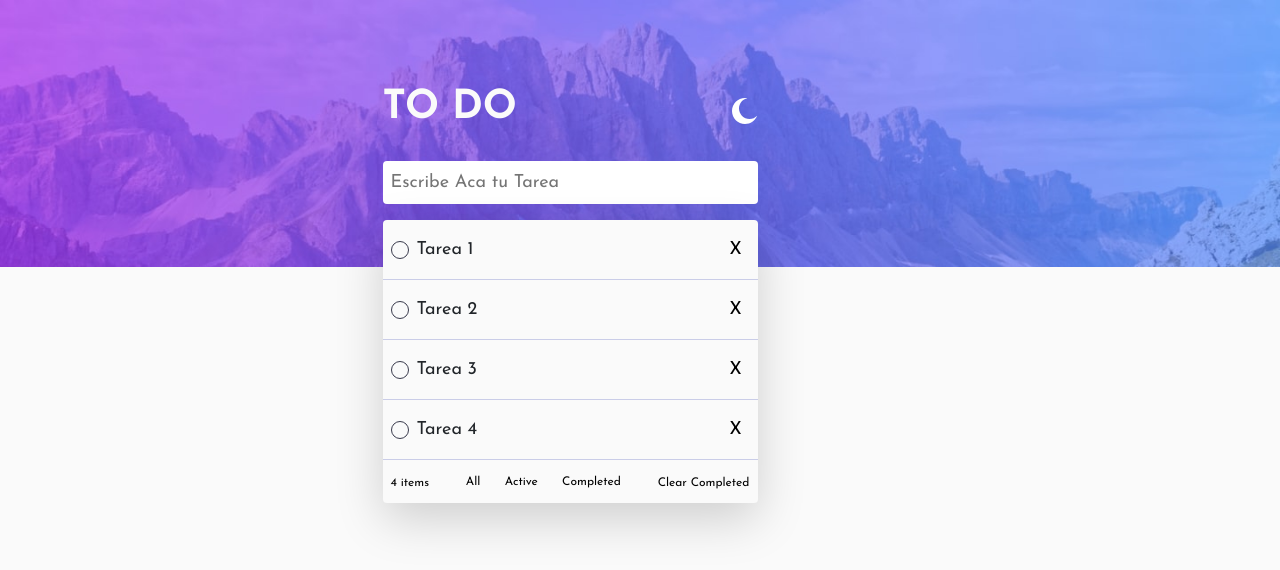
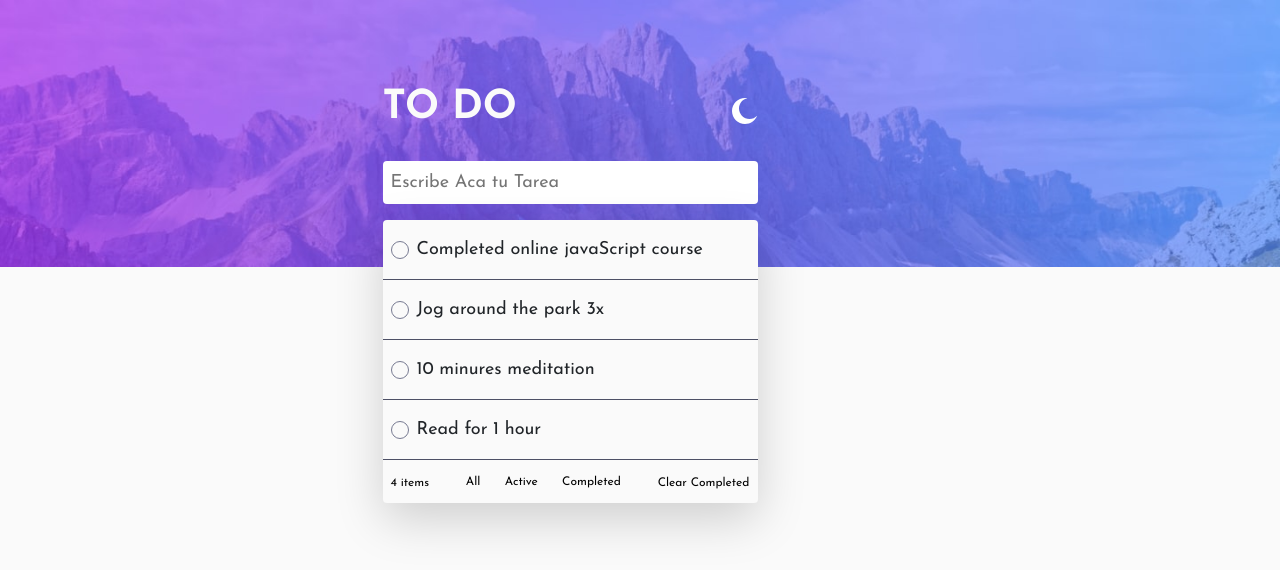
Before and after one commit to juligomezdos/App_web_Tasks_Challenge_Front_Mentor, an Angular app: page / in a window 1280 px wide. Shown: the top 570 px of the page. Built offline with nearby package versions, Linux system fonts and the light colour scheme.

Commit message:
modo claro y modo oscuro completamente configurado, boton de delete para cada tarea funcionando correctamente

```diff
--- a/src/app/app.component.html
+++ b/src/app/app.component.html
@@ -1,11 +1,11 @@
 <!DOCTYPE html>
-<html lang="en">
+<html lang="en" >
 <head>
   <meta charset="UTF-8">
   <meta name="viewport" content="width=device-width, initial-scale=1.0"> <!-- displays site properly based on user's device -->
   <link rel="icon" type="image/png" sizes="32x32" href="./images/favicon-32x32.png">
 </head>
 <body>
-<app-to-do-day></app-to-do-day>
+<app-to-do-day (darkModeChanged)="handleDarkModeChange($event)"></app-to-do-day>
 </body>
 </html>
--- a/src/app/app.component.ts
+++ b/src/app/app.component.ts
@@ -2,7 +2,7 @@ import { Component } from '@angular/core';
 import { CommonModule } from '@angular/common';
 import { RouterOutlet } from '@angular/router';
 import { ToDoDayComponent } from './components/to-do-day/to-do-day.component';
-import { FormsModule } from '@angular/forms'
+import { FormsModule } from '@angular/forms';
 
 
 
@@ -11,9 +11,18 @@ import { FormsModule } from '@angular/forms'
   standalone: true,
   imports: [CommonModule, RouterOutlet, ToDoDayComponent, FormsModule],
   templateUrl: './app.component.html',
-  styleUrl: './app.component.scss'
+  styleUrl: './app.component.scss',
 })
 export class AppComponent {
-  title = 'ToDoApp';
+  //@ViewChild(ToDoDayComponent) hijo!: ToDoDayComponent;
+
+  handleDarkModeChange(darkMode: boolean) {
+     //Manejar el cambio de modo oscuro aquí en el componente padre
+    if (darkMode) {
+      document.body.classList.add('dark-theme');
+    } else {
+      document.body.classList.remove('dark-theme');
+    }
+  }
 
 }
--- a/src/app/components/to-do-day/to-do-day.component.html
+++ b/src/app/components/to-do-day/to-do-day.component.html
@@ -1,4 +1,4 @@
-<div class="contenedor-principal vh-100" [ngClass]="{ 'dark-theme': darkMode }">
+<div class="contenedor-principal h-100" [ngClass]="{ 'dark-theme': darkMode }">
   <div class="img-fondo w-100">
     <img class="w-100" [src]="darkDay">
   </div>
@@ -11,29 +11,29 @@
         </button>
       </div>
       <div class="mt-3 mb-3 ">
-        <input (keydown.enter)="newTask()" class="w-100 p-2  border border-0 rounded-1" type="text" placeholder="Escribe Aca tu Tarea" [(ngModel)]="newTaskDescription">
+        <input (keydown.enter)="newTask()" class="w-100 p-2  border border-0 rounded-1" type="text" placeholder="Escribe Aca tu Tarea" [(ngModel)]="newTaskDescription" [ngClass]="{ 'contenedor-principal-dark': darkMode }">
       </div>
 
       <!-- TASKS -->
       <div class="container inferior-card rounded-1 shadow-lg" [ngClass]="{ 'contenedor-principal-dark': darkMode }">
         <ul>
-          <li class="d-flex w-100 p-2 borde-delgado align-items-center" *ngFor="let task of tasks; let index = index" [ngClass]="{ 'completed': task.completed === true}">
+          <li class="d-flex w-100 p-2 borde-delgado align-items-center" *ngFor="let task of tasks; let index = index" (mouseover)="showDeleteButton(index)" (mouseleave)="hideDeleteButton(index)">
             <input class="p-2" type="checkbox" [(ngModel)]="task.check"  >
-            <p class="p-2">{{ task.description }}</p>
-            <button class=" ms-auto p-2 border border-0" (click)="deleteTask(index)">X</button>
+            <p [ngClass]="{ 'completed': task.completed }" class="p-2">{{ task.description }}</p>
+            <button class=" inactive ms-auto p-2 border border-0" (click)="deleteTask(index)" [ngClass]="{ 'active': task.deleteIconTask, 'Dark-Grayish-Blue': darkMode }">X</button>
          </li>
         </ul>
-      <div class="container d-flex justify-content-between p-2">
+      <div class="container d-flex justify-content-between p-2" >
         <div>
-          <button class="border-0 fuente-10">{{ tasks.length }} items</button>
+          <button class="border-0 fuente-10"  [ngClass]="{ 'Dark-Grayish-Blue': darkMode }">{{ tasks.length }} items</button>
         </div>
         <div class="d-flex w-50 justify-content-around " >
-          <button (click)="selectAll()" class="border-0 fuente-10">All </button>
-          <button (click)="taskActive()" class="border-0 fuente-10">Active</button>
-          <button (click)="taskCompleted()" class="border-0 fuente-10">Completed</button>
+          <button (click)="selectAll()" class="border-0 fuente-10 btn-AllTasks" [ngClass]="{ 'Dark-Grayish-Blue': darkMode }">All </button>
+          <button (click)="taskActive()" class="border-0 fuente-10 btn-AllTasks" [ngClass]="{ 'Dark-Grayish-Blue': darkMode }">Active</button>
+          <button (click)="taskCompleted()" class="border-0 fuente-10 btn-AllTasks" [ngClass]="{ 'Dark-Grayish-Blue': darkMode }">Completed</button>
         </div>
         <div>
-          <button (click)="deleteTaskCompleted()" class="border-0 fuente-10">Clear Completed</button>
+          <button (click)="deleteTaskCompleted()" class="border-0 fuente-10 btn-AllTasks" [ngClass]="{ 'Dark-Grayish-Blue': darkMode }">Clear Completed</button>
         </div>
     </div>
   </div>
--- a/src/app/components/to-do-day/to-do-day.component.scss
+++ b/src/app/components/to-do-day/to-do-day.component.scss
@@ -4,15 +4,24 @@
   box-sizing: border-box;
 }
 
-
+.inactive {
+  display: none;
+}
+.active {
+  display: block;
+}
 
 button {
   background-color: transparent;
 }
 
+.btn-AllTasks:hover {
+  color: var(--Bright-Blue); /* Cambia el color de fondo a azul cuando el mouse está sobre el botón */
+}
+
 .completed {
   text-decoration: line-through;
-  background-color: aqua;
+  color: var(--Dark-Grayish-Blue);
 }
 
 ul {
@@ -32,14 +41,14 @@ input[type="checkbox"] {
   width: 15px; /* Define el tamaño del checkbox */
   height: 15px; /* Define el tamaño del checkbox */
   border-radius: 50%; /* Hace que el checkbox sea redondo */
-  border: 1px solid hsl(237, 14%, 26%); /* Añade un borde */
+  border: 1px solid var(--Dark-Grayish-Blue); /* Añade un borde */
   outline: none; /* Elimina el contorno predeterminado al enfocar */
   cursor: pointer; /* Cambia el cursor al pasar sobre el checkbox */
 }
 
 /* Estilo del checkbox cuando está marcado */
 input[type="checkbox"]:checked {
-  background-color: #007bff; /* Cambia el color de fondo cuando el checkbox está marcado */
+  background-image: linear-gradient(to right, hsl(192, 100%, 67%), hsl(280, 87%, 65%));
 }
 
 .img-fondo {
@@ -59,16 +68,8 @@ input[type="checkbox"]:checked {
   background-color: transparent;
 }
 
-.Light-Grayish-Blue {
-  color: var(--Light-Grayish-Blue);
-}
-
 .borde-delgado {
-  border-bottom: 0.2px solid var(--DLight-Grayish-Blue);
-}
-
-.Very-Dark-Grayish-Blue {
-  color: var(--DVery-Dark-Grayish-Blue);
+  border-bottom: 0.1px solid var(--DCVery-Dark-Grayish-Blue);
 }
 
 .contenedor-principal {
@@ -79,10 +80,14 @@ input[type="checkbox"]:checked {
 
 .contenedor-principal-dark {
   background-color: var(--Very-Dark-Desaturated-Blue);
+  color: var(--Light-Grayish-Blue);
+}
+
+.Dark-Grayish-Blue {
+  color: var(--Dark-Grayish-Blue);
 }
 
 .dark-theme {
-  color: var(--Very-Light-Gray);
   background-color: var(--Very-Dark-Blue);
 }
 
--- a/src/app/components/to-do-day/to-do-day.component.ts
+++ b/src/app/components/to-do-day/to-do-day.component.ts
@@ -1,4 +1,4 @@
-import { Component } from '@angular/core';
+import { Component, EventEmitter, Output } from '@angular/core';
 import { CommonModule } from '@angular/common';
 import { FormsModule } from '@angular/forms';
 import { Task } from '../../../models/tasks.models';
@@ -12,6 +12,8 @@ import { Task } from '../../../models/tasks.models';
 })
 export class ToDoDayComponent {
 
+  @Output() darkModeChanged = new EventEmitter<boolean>();
+
   // ----------------------------------  PROPIEDADES ------------------------------------------
   darkMode: boolean = false;
   darkDay: string = '../../../assets/images/bg-desktop-light.jpg';
@@ -21,32 +23,37 @@ export class ToDoDayComponent {
     this.darkMode = !this.darkMode;
     this.darkDay = this.darkMode ? '../../../assets/images/bg-desktop-dark.jpg' : '../../../assets/images/bg-desktop-light.jpg';
     this.darkNightIcon = this.darkMode ? '../../../assets/images/icon-sun.svg' : '../../../assets/images/icon-moon.svg';
+    this.darkModeChanged.emit(this.darkMode);
   }
 
   tasks: Task[] = [
       {
         id: 1,
-        description: "Tarea 1",
+        description: "Completed online javaScript course",
         completed: false,
         check: false,
+        deleteIconTask: false,
       },
       {
         id: 2,
-        description: "Tarea 2",
+        description: "Jog around the park 3x",
         completed: false,
         check: false,
+        deleteIconTask: false,
       },
       {
         id: 3,
-        description: "Tarea 3",
+        description: "10 minures meditation",
         completed: false,
         check: false,
+        deleteIconTask: false,
       },
       {
         id: 4,
-        description: "Tarea 4",
+        description: "Read for 1 hour",
         completed: false,
         check: false,
+        deleteIconTask: false,
       },
     ];
 
@@ -60,6 +67,7 @@ export class ToDoDayComponent {
       description: this.newTaskDescription, //la descripcion va a ser la que escriba en la nueva tarea
       completed: false, // el estado por defecto quedara en false "No realizada"
       check: false,
+      deleteIconTask: false,
     };
     this.tasks.push(nuevaTask); // empujamos la tarea en el array
     this.newTaskDescription = ''; // volvemos a dejar el input vacio
@@ -89,4 +97,12 @@ export class ToDoDayComponent {
   deleteTaskCompleted() {
     this.tasks = this.tasks.filter(task => !task.completed); // mostramos las tasks que no estan completas
   };
+
+  showDeleteButton(index: number) {
+    this.tasks[index].deleteIconTask = true;
+  }
+
+  hideDeleteButton(index: number) {
+    this.tasks[index].deleteIconTask = false;
+  }
 }
--- a/src/models/tasks.models.ts
+++ b/src/models/tasks.models.ts
@@ -3,4 +3,5 @@ export interface Task {
   description: string;
   completed: boolean;
   check: boolean;
+  deleteIconTask: boolean;
 }
--- a/src/styles.scss
+++ b/src/styles.scss
@@ -5,7 +5,7 @@
   --Very-Light-Gray: hsl(0, 0%, 98%);
   --Very-Light-Grayish-Blue: hsl(236, 33%, 92%);
   --Light-Grayish-Blue: hsl(233, 11%, 84%);
-  --Dark-Grayish-Blue: hsl(236, 9%, 61%);
+  //--Dark-Grayish-Blue: hsl(236, 9%, 61%);
   --Very-Dark-Grayish-Blue: hsl(235, 19%, 35%);
 
   // VARIABLES COLORES DARK THEME
@@ -16,4 +16,17 @@
   --Dark-Grayish-Blue: hsl(234, 11%, 52%);
   --DCVery-Dark-Grayish-Blue: hsl(233, 14%, 35%);
   --DVery-Dark-Grayish-Blue: hsl(237, 14%, 26%);
+
+  // VARIABLES HOVER
+  --Bright-Blue: hsl(220, 98%, 61%);
+
 }
+
+ body {
+  background-color: var(--Very-Light-Gray);
+}
+
+.dark-theme {
+  color: var(--Very-Light-Gray);
+  background-color: var(--Very-Dark-Blue);
+}
```
